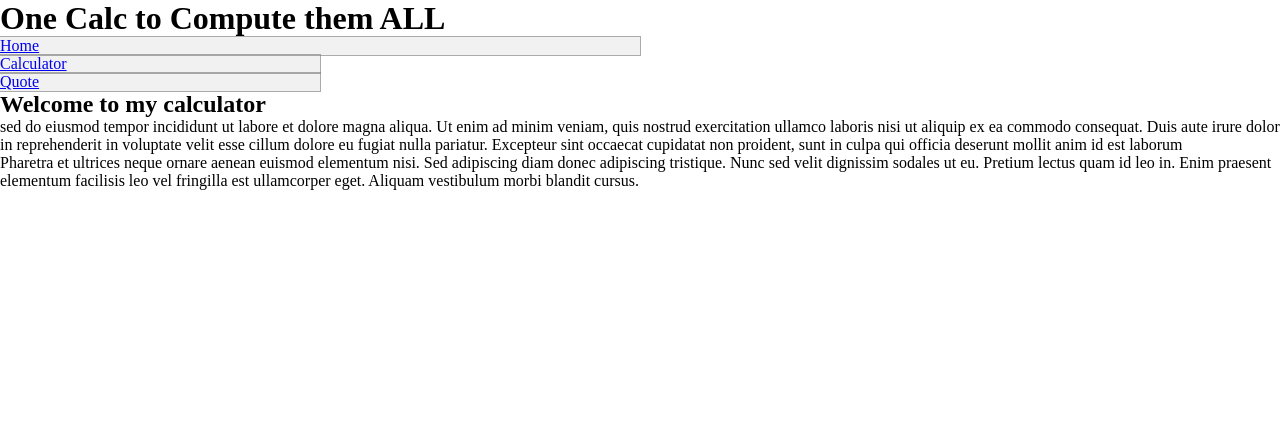
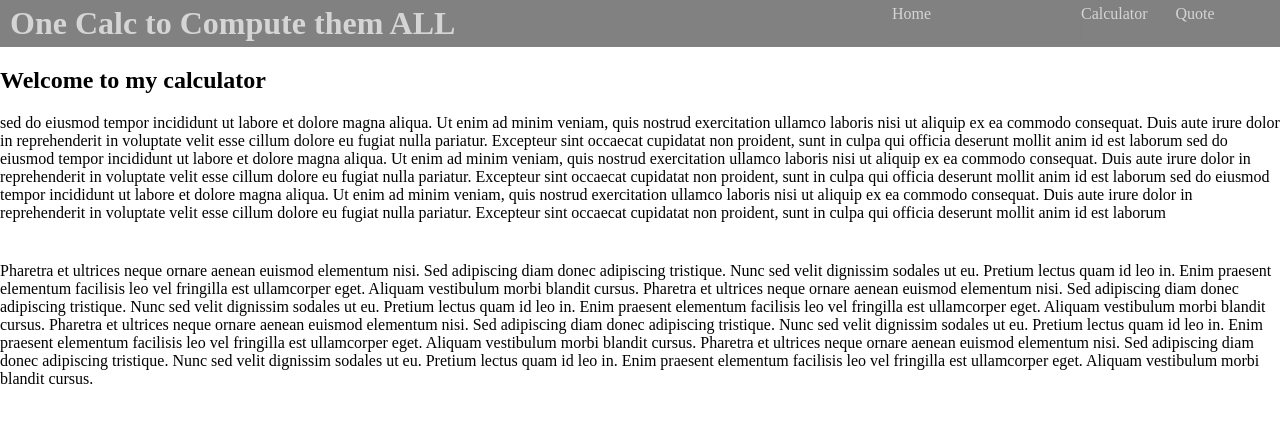
Before and after one commit to SimonGrchevski/OneCalcToComputeThemAll, a React (Create React App) app: page /Main in a window 1280 px wide. Shown: the top 422 px of the page. Built offline with nearby package versions, Linux system fonts and the light colour scheme.

Commit message:
Add the basic ugly styling to the MainContent

```diff
--- /dev/null
+++ b/src/components/Header.css
@@ -0,0 +1,19 @@
+a {
+  text-decoration: none;
+  color: rgba(255, 255, 255, 0.665);
+}
+.flex {
+  display: flex;
+}
+
+header {
+  justify-content: space-between;
+  padding: 5px 10px;
+  background: rgba(0, 0, 0, 0.494);
+  color: rgba(255, 255, 255, 0.665);
+}
+
+nav {
+  width: 30%;
+
+}
--- a/src/components/Header.js
+++ b/src/components/Header.js
@@ -1,12 +1,13 @@
 import React from 'react';
 import { Link } from 'react-router-dom';
+import './Header.css';
 
 const Header = () => (
-  <header>
+  <header className="flex">
     <div className="Logo">
       <h1>One Calc to Compute them ALL</h1>
     </div>
-    <nav>
+    <nav className="flex">
       <li>
         <Link to="/Main">Home</Link>
       </li>
--- /dev/null
+++ b/src/components/MainContent.css
@@ -0,0 +1,4 @@
+.main-content,
+.main-content > p {
+  padding: 20px 0;
+}
--- a/src/components/MainContent.js
+++ b/src/components/MainContent.js
@@ -1,11 +1,24 @@
 import React from 'react';
+import './MainContent.css';
 
 const MainContent = () => (
-  <div>
+  <div className="main-content">
     <h2>
       Welcome to my calculator
     </h2>
     <p>
+      sed do eiusmod tempor incididunt ut labore et dolore magna aliqua.
+      Ut enim ad minim veniam, quis nostrud exercitation ullamco laboris
+      nisi ut aliquip ex ea commodo consequat. Duis aute irure dolor in
+      reprehenderit in voluptate velit esse cillum dolore eu fugiat nulla
+      pariatur. Excepteur sint occaecat cupidatat non proident,
+      sunt in culpa qui officia deserunt mollit anim id est laborum
+      sed do eiusmod tempor incididunt ut labore et dolore magna aliqua.
+      Ut enim ad minim veniam, quis nostrud exercitation ullamco laboris
+      nisi ut aliquip ex ea commodo consequat. Duis aute irure dolor in
+      reprehenderit in voluptate velit esse cillum dolore eu fugiat nulla
+      pariatur. Excepteur sint occaecat cupidatat non proident,
+      sunt in culpa qui officia deserunt mollit anim id est laborum
       sed do eiusmod tempor incididunt ut labore et dolore magna aliqua.
       Ut enim ad minim veniam, quis nostrud exercitation ullamco laboris
       nisi ut aliquip ex ea commodo consequat. Duis aute irure dolor in
@@ -19,6 +32,21 @@ const MainContent = () => (
       Nunc sed velit dignissim sodales ut eu. Pretium lectus quam id leo in.
       Enim praesent elementum facilisis leo vel fringilla est ullamcorper eget.
       Aliquam vestibulum morbi blandit cursus.
+      Pharetra et ultrices neque ornare aenean euismod elementum nisi.
+      Sed adipiscing diam donec adipiscing tristique.
+      Nunc sed velit dignissim sodales ut eu. Pretium lectus quam id leo in.
+      Enim praesent elementum facilisis leo vel fringilla est ullamcorper eget.
+      Aliquam vestibulum morbi blandit cursus.
+      Pharetra et ultrices neque ornare aenean euismod elementum nisi.
+      Sed adipiscing diam donec adipiscing tristique.
+      Nunc sed velit dignissim sodales ut eu. Pretium lectus quam id leo in.
+      Enim praesent elementum facilisis leo vel fringilla est ullamcorper eget.
+      Aliquam vestibulum morbi blandit cursus.
+      Pharetra et ultrices neque ornare aenean euismod elementum nisi.
+      Sed adipiscing diam donec adipiscing tristique.
+      Nunc sed velit dignissim sodales ut eu. Pretium lectus quam id leo in.
+      Enim praesent elementum facilisis leo vel fringilla est ullamcorper eget.
+      Aliquam vestibulum morbi blandit cursus.
     </p>
   </div>
 );
```
